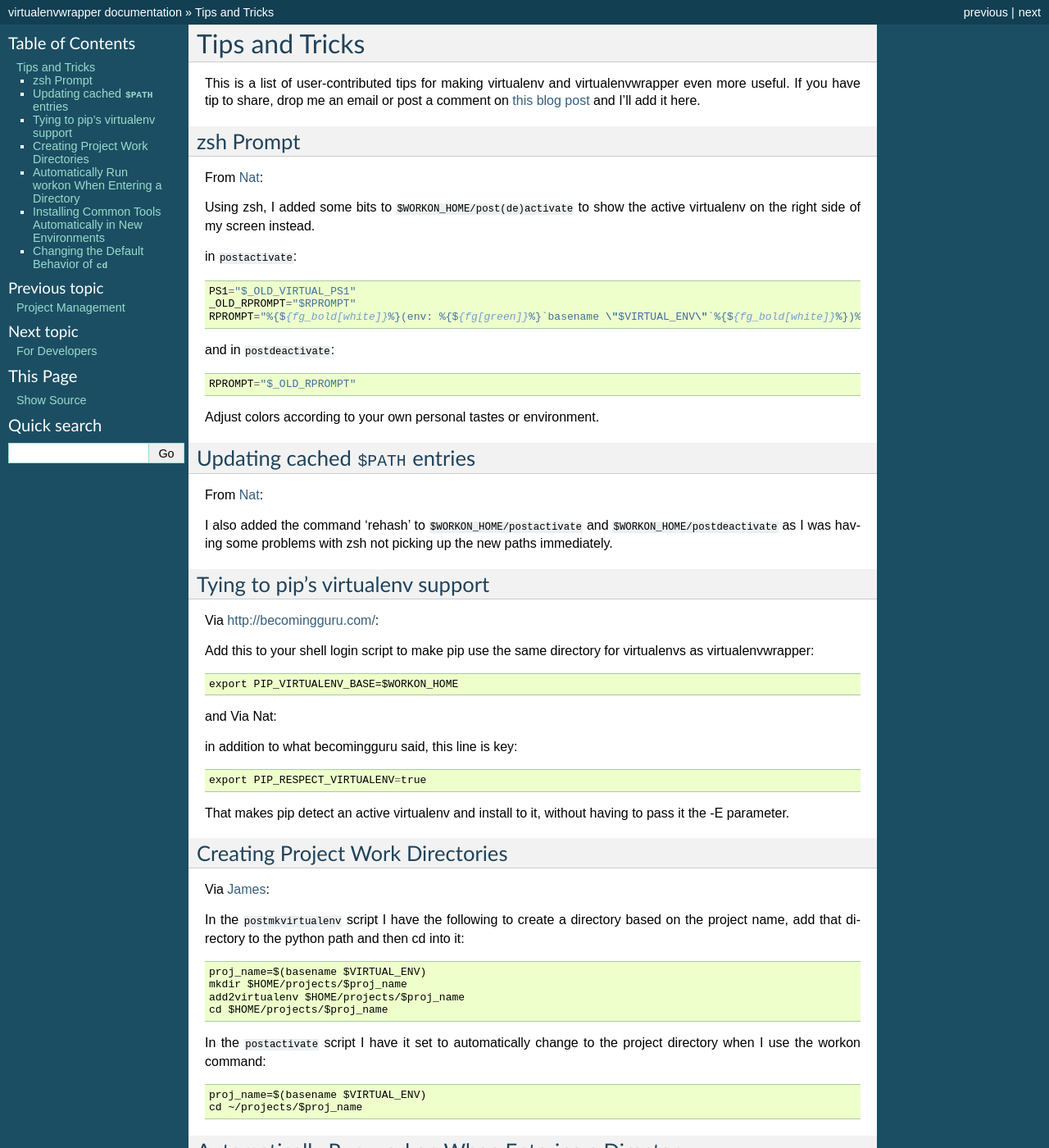
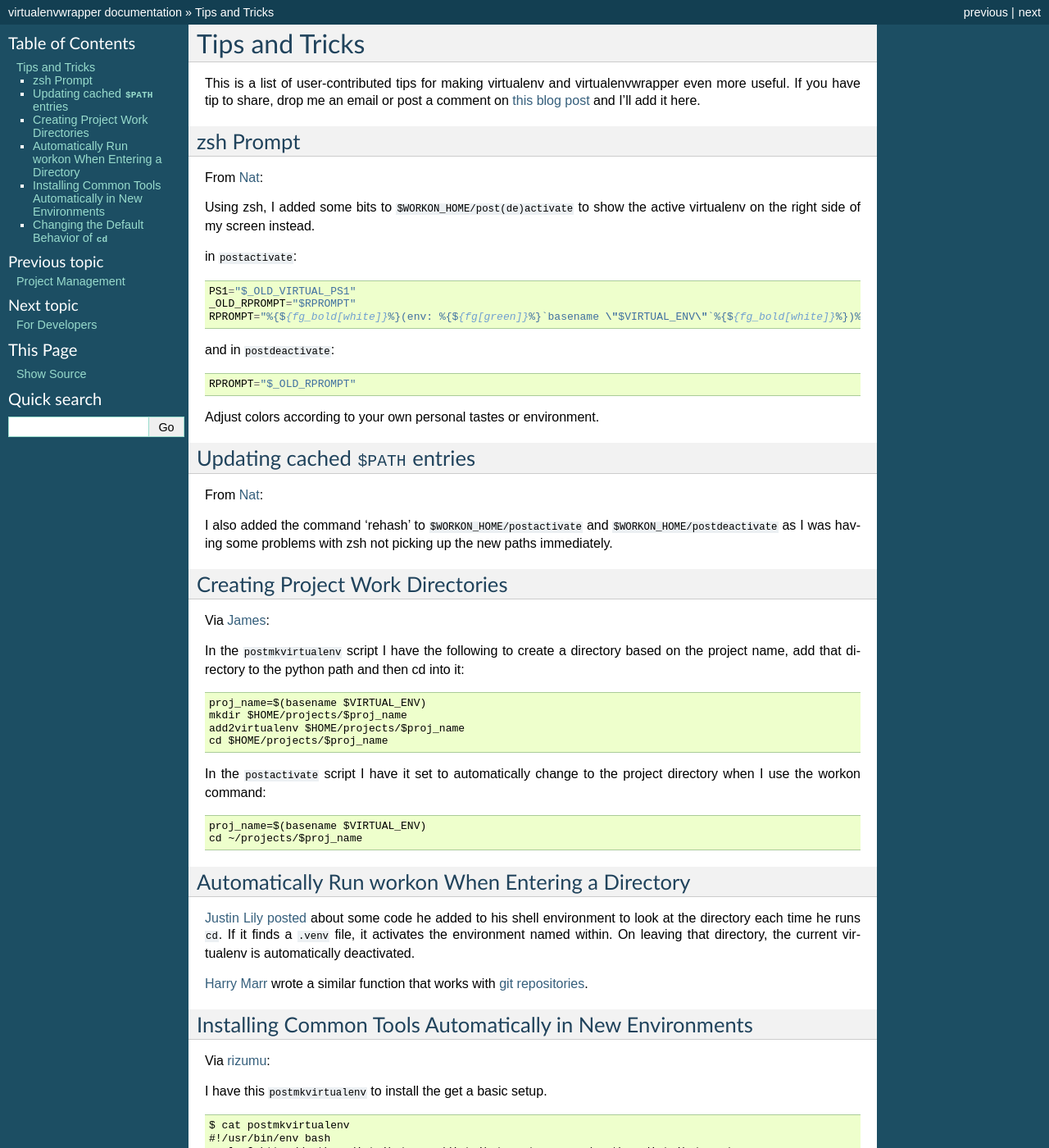
Before and after one commit to python-virtualenvwrapper/virtualenvwrapper, a Sphinx documentation site: the page built from docs/source/tips.rst, in a window 1280 px wide and 1400 px high. Shown: the whole window at 82% size. Built offline with Sphinx 7.4.7, drawn with Linux system fonts in a browser that asks for light colours; pages that are not in the unit, such as notebooks, are missing from menus.

Commit message:
Remove obsolete information about pip environment vars
Remove obsolete instructions about integrating with pip using
environment variables that are no longer supported.

Fixes bug #225

Change-Id: I0e10f79a2c4cd6c1ef85c1f88e203521f03bbbef

```diff
--- a/docs/source/tips.rst
+++ b/docs/source/tips.rst
@@ -38,25 +38,6 @@ From `Nat <http://www.blogger.com/profile/16779944428406910187>`_:
 I also added the command 'rehash' to ``$WORKON_HOME/postactivate`` and
 ``$WORKON_HOME/postdeactivate`` as I was having some problems with zsh
 not picking up the new paths immediately.
-
-Tying to pip's virtualenv support
-=================================
-
-Via http://becomingguru.com/:
-
-Add this to your shell login script to make pip use the same directory
-for virtualenvs as virtualenvwrapper::
-
-    export PIP_VIRTUALENV_BASE=$WORKON_HOME
-
-and Via Nat:
-
-in addition to what becomingguru said, this line is key::
-
-   export PIP_RESPECT_VIRTUALENV=true
-
-That makes pip detect an active virtualenv and install to it, without
-having to pass it the -E parameter.
 
 Creating Project Work Directories
 =================================
```
